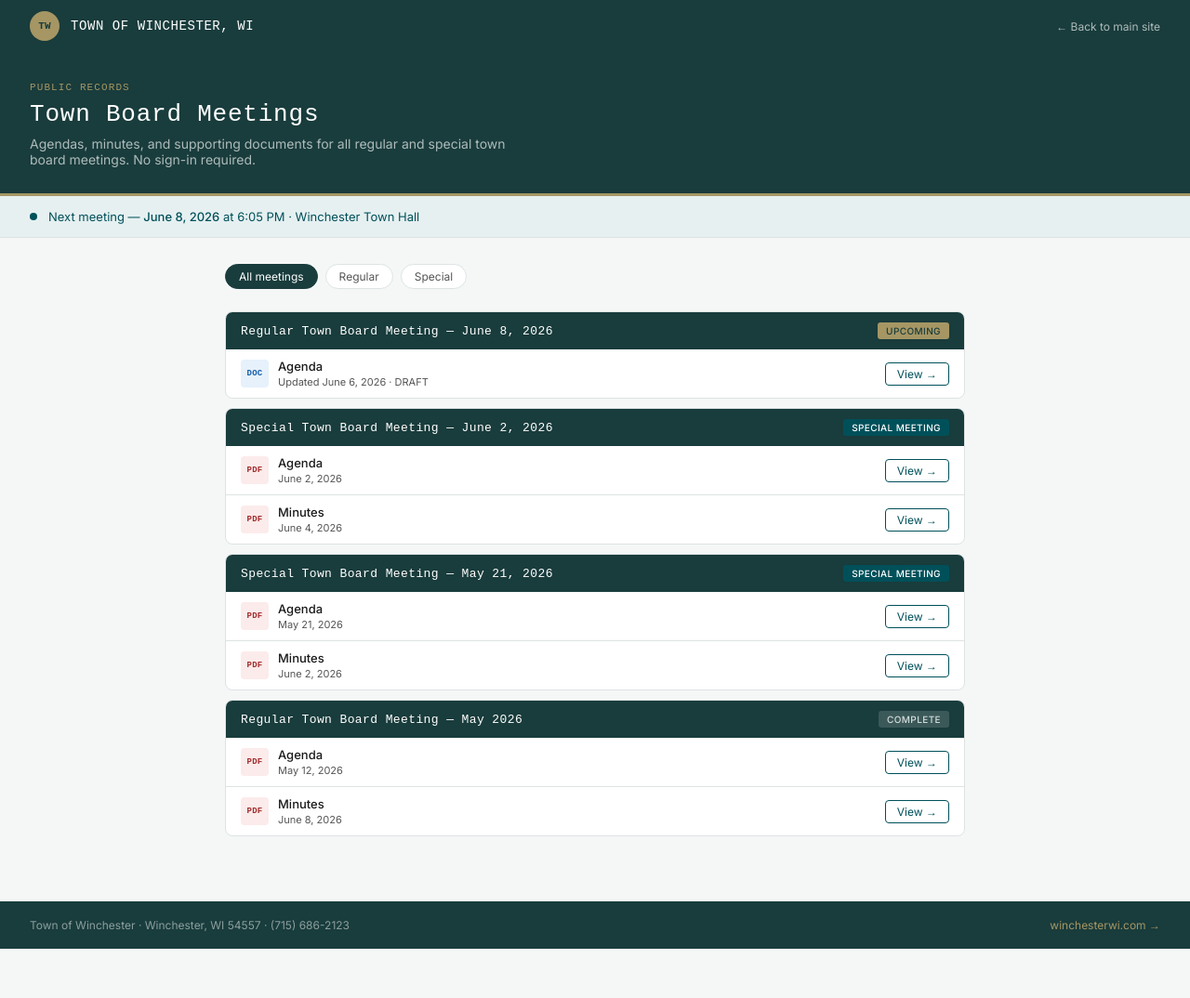
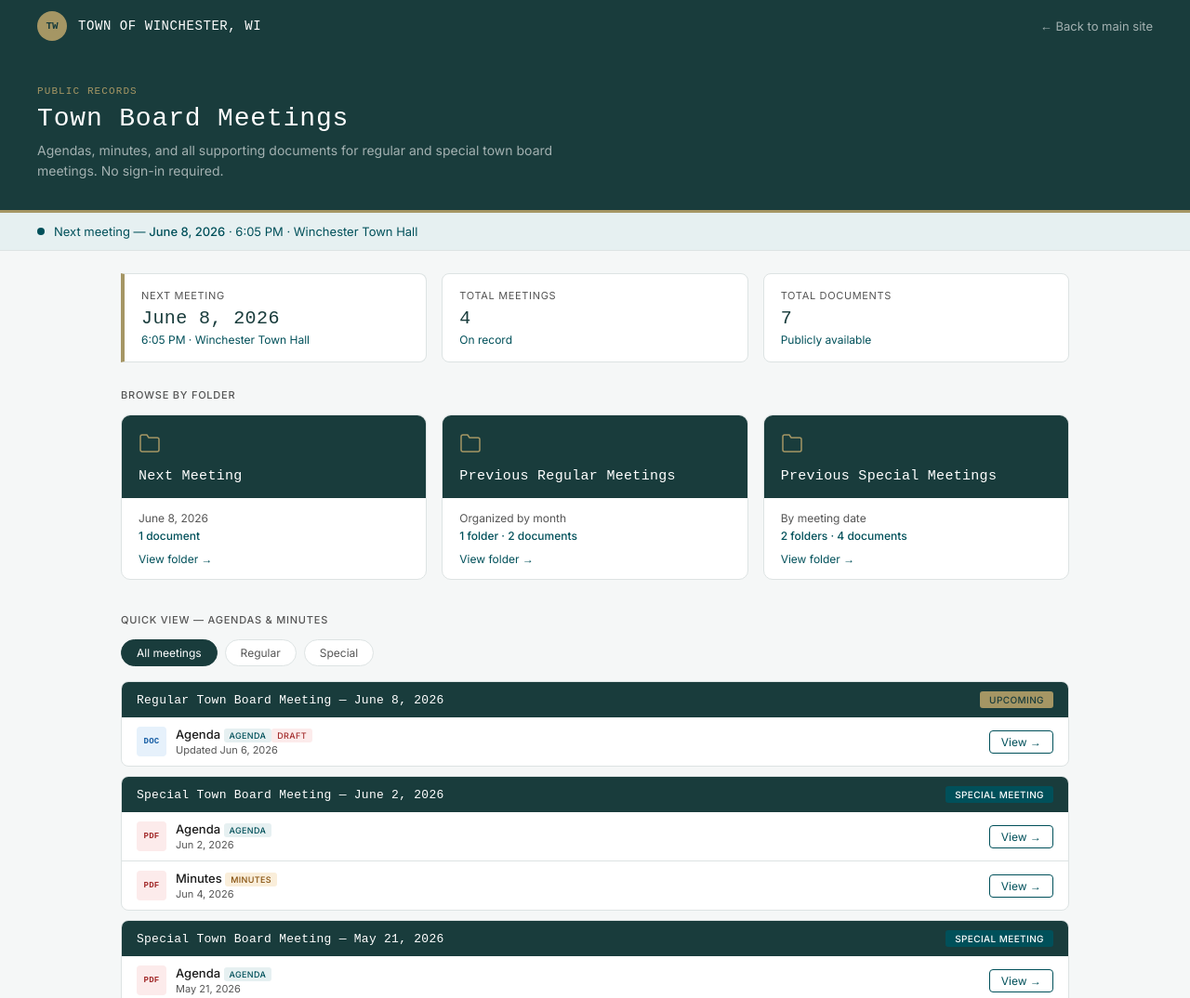
Before and after one commit to winclerk/winchester-meetings, a plain HTML site: page town-board-meetings/index.html in a window 1280 px wide. Shown: the top 1074 px of the page at 93% size. Before the commit the page ends 1021 px from the top, so only its background shows below. Drawn offline with Linux system fonts and the light colour scheme; a web font is replaced by a local one.

Commit message:
Update index.html

```diff
--- a/town-board-meetings/index.html
+++ b/town-board-meetings/index.html
@@ -4,409 +4,169 @@
   <meta charset="UTF-8">
   <meta name="viewport" content="width=device-width, initial-scale=1.0">
   <title>Town Board Meetings — Town of Winchester, WI</title>
-  <link rel="preconnect" href="https://fonts.googleapis.com">
-  <link href="https://fonts.googleapis.com/css2?family=Electrolize&family=Inter:wght@400;500&display=swap" rel="stylesheet">
-  <style>
-    *, *::before, *::after { box-sizing: border-box; margin: 0; padding: 0; }
-
-    :root {
-      --teal-dark: #193C3C;
-      --teal-mid: #00505A;
-      --teal-light: #E6F0F1;
-      --gold: #A59664;
-      --red: #A32D2D;
-      --red-light: #FCEBEB;
-      --blue: #185FA5;
-      --blue-light: #E6F1FB;
-      --text: #1a1a1a;
-      --text-muted: #555;
-      --border: #dde3e3;
-      --bg: #f5f7f7;
-      --white: #fff;
-    }
-
-    body {
-      font-family: 'Inter', sans-serif;
-      background: var(--bg);
-      color: var(--text);
-      min-height: 100vh;
-    }
-
-    .topbar {
-      background: var(--teal-dark);
-      padding: 0 32px;
-      display: flex;
-      align-items: center;
-      justify-content: space-between;
-      height: 56px;
-    }
-    .topbar-brand {
-      display: flex;
-      align-items: center;
-      gap: 12px;
-      text-decoration: none;
-    }
-    .topbar-seal {
-      width: 32px;
-      height: 32px;
-      border-radius: 50%;
-      background: var(--gold);
-      display: flex;
-      align-items: center;
-      justify-content: center;
-      font-family: 'Electrolize', monospace;
-      font-size: 11px;
-      color: var(--teal-dark);
-      font-weight: 600;
-      letter-spacing: 0.02em;
-    }
-    .topbar-name {
-      font-family: 'Electrolize', monospace;
-      font-size: 14px;
-      color: #fff;
-      letter-spacing: 0.04em;
-    }
-    .topbar-link {
-      font-size: 12px;
-      color: rgba(255,255,255,0.65);
-      text-decoration: none;
-      display: flex;
-      align-items: center;
-      gap: 4px;
-    }
-    .topbar-link:hover { color: #fff; }
-
-    .hero {
-      background: var(--teal-dark);
-      padding: 32px 32px 28px;
-      border-bottom: 3px solid var(--gold);
-    }
-    .hero-label {
-      font-family: 'Electrolize', monospace;
-      font-size: 11px;
-      color: var(--gold);
-      letter-spacing: 0.1em;
-      text-transform: uppercase;
-      margin-bottom: 8px;
-    }
-    .hero h1 {
-      font-family: 'Electrolize', monospace;
-      font-size: 26px;
-      color: #fff;
-      font-weight: 400;
-      letter-spacing: 0.03em;
-      margin-bottom: 8px;
-    }
-    .hero p {
-      font-size: 14px;
-      color: rgba(255,255,255,0.65);
-      max-width: 540px;
-    }
-
-    .next-meeting {
-      background: var(--teal-light);
-      border-bottom: 1px solid var(--border);
-      padding: 14px 32px;
-      display: flex;
-      align-items: center;
-      gap: 12px;
-    }
-    .next-dot {
-      width: 8px;
-      height: 8px;
-      border-radius: 50%;
-      background: var(--teal-mid);
-      flex-shrink: 0;
-    }
-    .next-text {
-      font-size: 13px;
-      color: var(--teal-mid);
-    }
-    .next-text strong { font-weight: 500; }
-
-    .main {
-      max-width: 860px;
-      margin: 0 auto;
-      padding: 28px 32px 60px;
-    }
-
-    .filters {
-      display: flex;
-      gap: 8px;
-      margin-bottom: 24px;
-      flex-wrap: wrap;
-    }
-    .filter-btn {
-      font-size: 12px;
-      font-family: 'Inter', sans-serif;
-      padding: 5px 14px;
-      border-radius: 20px;
-      border: 1px solid var(--border);
-      background: var(--white);
-      color: var(--text-muted);
-      cursor: pointer;
-      transition: all 0.15s;
-    }
-    .filter-btn:hover { border-color: var(--teal-mid); color: var(--teal-mid); }
-    .filter-btn.active { background: var(--teal-dark); color: #fff; border-color: var(--teal-dark); }
-
-    .meeting-card {
-      background: var(--white);
-      border: 1px solid var(--border);
-      border-radius: 8px;
-      overflow: hidden;
-      margin-bottom: 10px;
-    }
-    .meeting-card.hidden { display: none; }
-
-    .meeting-head {
-      background: var(--teal-dark);
-      padding: 11px 16px;
-      display: flex;
-      align-items: center;
-      justify-content: space-between;
-    }
-    .meeting-title {
-      font-family: 'Electrolize', monospace;
-      font-size: 13px;
-      color: #fff;
-      letter-spacing: 0.03em;
-    }
-    .meeting-badge {
-      font-size: 10px;
-      font-weight: 500;
-      padding: 3px 9px;
-      border-radius: 3px;
-      letter-spacing: 0.04em;
-      text-transform: uppercase;
-    }
-    .badge-upcoming { background: var(--gold); color: var(--teal-dark); }
-    .badge-complete { background: rgba(255,255,255,0.15); color: rgba(255,255,255,0.8); }
-    .badge-special { background: var(--teal-mid); color: #fff; }
-
-    .doc-row {
-      display: flex;
-      align-items: center;
-      justify-content: space-between;
-      padding: 10px 16px;
-      border-bottom: 1px solid var(--border);
-      transition: background 0.1s;
-    }
-    .doc-row:last-child { border-bottom: none; }
-    .doc-row:hover { background: #fafcfc; }
-
-    .doc-left { display: flex; align-items: center; gap: 10px; }
-    .doc-icon {
-      width: 30px;
-      height: 30px;
-      border-radius: 4px;
-      display: flex;
-      align-items: center;
-      justify-content: center;
-      font-family: 'Electrolize', monospace;
-      font-size: 9px;
-      font-weight: 600;
-      letter-spacing: 0.03em;
-      flex-shrink: 0;
-    }
-    .icon-pdf { background: var(--red-light); color: var(--red); }
-    .icon-doc { background: var(--blue-light); color: var(--blue); }
-    .icon-file { background: #f0f0f0; color: #666; }
-
-    .doc-name { font-size: 13px; color: var(--text); font-weight: 500; }
-    .doc-meta { font-size: 11px; color: var(--text-muted); margin-top: 2px; }
-
-    .doc-view {
-      font-size: 12px;
-      color: var(--teal-mid);
-      text-decoration: none;
-      border: 1px solid var(--teal-mid);
-      padding: 4px 12px;
-      border-radius: 4px;
-      white-space: nowrap;
-      transition: all 0.15s;
-      flex-shrink: 0;
-    }
-    .doc-view:hover { background: var(--teal-mid); color: #fff; }
-
-    .empty-state {
-      text-align: center;
-      padding: 60px 20px;
-      color: var(--text-muted);
-      font-size: 14px;
-    }
-
-    .loading {
-      text-align: center;
-      padding: 60px 20px;
-      color: var(--text-muted);
-      font-size: 14px;
-    }
-
-    footer {
-      background: var(--teal-dark);
-      padding: 18px 32px;
-      display: flex;
-      align-items: center;
-      justify-content: space-between;
-    }
-    footer span { font-size: 12px; color: rgba(255,255,255,0.5); }
-    footer a { font-size: 12px; color: var(--gold); text-decoration: none; }
-
-    @media (max-width: 600px) {
-      .topbar { padding: 0 16px; }
-      .hero { padding: 24px 16px 20px; }
-      .next-meeting { padding: 12px 16px; }
-      .main { padding: 20px 16px 40px; }
-      footer { padding: 16px; flex-direction: column; gap: 6px; text-align: center; }
-      .topbar-name { font-size: 12px; }
-    }
-  </style>
+  <link rel="stylesheet" href="shared.css">
 </head>
 <body>
 
 <div class="topbar">
-    <a class="topbar-brand" href="https://winchesterwi.com">
-      <div class="topbar-seal">TW</div>
-      <span class="topbar-name">TOWN OF WINCHESTER, WI</span>
+  <a class="brand" href="https://winchesterwi.com">
+    <div class="seal">TW</div>
+    <span class="brand-name">TOWN OF WINCHESTER, WI</span>
   </a>
-    <a class="topbar-link" href="https://winchesterwi.com">← Back to main site</a>
+  <a class="back-link" href="https://winchesterwi.com">&#8592; Back to main site</a>
 </div>
 
 <div class="hero">
   <div class="hero-label">Public records</div>
   <h1>Town Board Meetings</h1>
-    <p>Agendas, minutes, and supporting documents for all regular and special town board meetings. No sign-in required.</p>
+  <p>Agendas, minutes, and all supporting documents for regular and special town board meetings. No sign-in required.</p>
 </div>
 
-  <div class="next-meeting" id="next-meeting-banner" style="display:none;">
+<div class="next-bar" id="next-bar" style="display:none;">
   <div class="next-dot"></div>
-    <div class="next-text" id="next-meeting-text"></div>
+  <div class="next-text" id="next-text"></div>
 </div>
 
-  <div class="main">
-    <div class="filters" id="filters">
-      <button class="filter-btn active" data-filter="all">All meetings</button>
-      <button class="filter-btn" data-filter="regular">Regular</button>
-      <button class="filter-btn" data-filter="special">Special</button>
+<main>
+  <div id="stat-tiles-container"></div>
+
+  <div class="page-body">
+    <div class="section-label">Browse by folder</div>
+    <div class="folder-grid" id="folder-grid">
+      <div class="no-docs">Loading&hellip;</div>
     </div>
 
-    <div id="meetings-container">
-      <div class="loading">Loading meeting documents…</div>
+    <div class="quick-section">
+      <div class="section-label">Quick view &mdash; agendas &amp; minutes</div>
+      <div class="filter-bar">
+        <button class="filter-btn active" onclick="filterQuick('all', this)">All meetings</button>
+        <button class="filter-btn" onclick="filterQuick('regular', this)">Regular</button>
+        <button class="filter-btn" onclick="filterQuick('special', this)">Special</button>
+      </div>
+      <div id="quick-list">
+        <div class="no-docs">Loading&hellip;</div>
       </div>
     </div>
+  </div>
+</main>
 
 <footer>
-    <span>Town of Winchester · Winchester, WI 54557 · (715) 686-2123</span>
-    <a href="https://winchesterwi.com">winchesterwi.com →</a>
+  <span>Town of Winchester &middot; Winchester, WI 54557 &middot; (715) 686-2123</span>
+  <a href="https://winchesterwi.com">winchesterwi.com &rarr;</a>
 </footer>
 
+<script src="shared.js"></script>
 <script>
-    const MEETINGS_JSON = 'meetings.json';
+let allMeetings = [];
 
-    function getIconClass(filename) {
-      const ext = filename.split('.').pop().toLowerCase();
-      if (ext === 'pdf') return ['icon-pdf', 'PDF'];
-      if (['doc','docx'].includes(ext)) return ['icon-doc', 'DOC'];
-      return ['icon-file', ext.toUpperCase()];
+function filterQuick(type, el) {
+  document.querySelectorAll('.filter-bar .filter-btn').forEach(b => b.classList.remove('active'));
+  el.classList.add('active');
+  renderQuickList(type);
 }
 
-    function formatDate(dateStr) {
-      if (!dateStr) return '';
-      const d = new Date(dateStr + 'T00:00:00');
-      return d.toLocaleDateString('en-US', { month: 'long', day: 'numeric', year: 'numeric' });
-    }
+function renderQuickList(filter) {
+  const list = document.getElementById('quick-list');
+  const meetings = filter === 'all' ? allMeetings : allMeetings.filter(m => m.type === filter);
+  const agendaMinutes = meetings.map(m => ({
+    ...m,
+    documents: (m.documents || []).filter(d => getDocTag(d.filename) !== 'other')
+  })).filter(m => m.documents.length > 0);
 
-    function renderMeetings(meetings, filter) {
-      const container = document.getElementById('meetings-container');
-      container.innerHTML = '';
-
-      const filtered = filter === 'all'
-        ? meetings
-        : meetings.filter(m => m.type === filter);
-
-      if (filtered.length === 0) {
-        container.innerHTML = '<div class="empty-state">No meetings found.</div>';
+  if (!agendaMinutes.length) {
+    list.innerHTML = '<div class="no-docs">No documents found.</div>';
     return;
   }
 
-      filtered.forEach(meeting => {
-        const card = document.createElement('div');
-        card.className = 'meeting-card';
-        card.dataset.type = meeting.type;
-
-        const isUpcoming = meeting.status === 'upcoming';
-        const isSpecial = meeting.type === 'special';
-        let badgeClass = 'badge-complete';
-        let badgeLabel = 'Complete';
+  list.innerHTML = agendaMinutes.map(m => {
+    const isUpcoming = m.status === 'upcoming';
+    const isSpecial = m.type === 'special';
+    let badgeClass = 'badge-complete', badgeLabel = 'Complete';
     if (isUpcoming) { badgeClass = 'badge-upcoming'; badgeLabel = 'Upcoming'; }
     else if (isSpecial) { badgeClass = 'badge-special'; badgeLabel = 'Special Meeting'; }
 
-        let docsHtml = '';
-        (meeting.documents || []).forEach(doc => {
+    const rows = m.documents.map(doc => {
+      const tag = getDocTag(doc.filename);
+      const draft = isDraft(doc.filename);
+      const dateStr = doc.updated ? `Updated ${formatDateShort(doc.updated)}` : (doc.date ? formatDateShort(doc.date) : '');
+      const tagHtml = `<span class="file-tag tag-${tag}">${tag}</span>`;
+      const draftHtml = draft ? `<span class="file-tag tag-draft">Draft</span>` : '';
       const [iconClass, iconLabel] = getIconClass(doc.filename);
-          const updatedText = doc.updated ? `Updated ${formatDate(doc.updated)}` : (doc.date ? formatDate(doc.date) : '');
-          const draftTag = doc.draft ? ' · DRAFT' : '';
-          docsHtml += `
-            <div class="doc-row">
-              <div class="doc-left">
-                <div class="doc-icon ${iconClass}">${iconLabel}</div>
-                <div class="doc-info">
-                  <div class="doc-name">${doc.label}</div>
-                  <div class="doc-meta">${updatedText}${draftTag}</div>
+      return `
+        <div class="quick-row">
+          <div class="quick-left">
+            <div class="file-icon ${iconClass}">${iconLabel}</div>
+            <div>
+              <div class="quick-name">${doc.label || doc.filename} ${tagHtml}${draftHtml}</div>
+              ${dateStr ? `<div class="quick-meta">${dateStr}</div>` : ''}
             </div>
           </div>
-              <a class="doc-view" href="${doc.url}" target="_blank" rel="noopener">View →</a>
+          <a class="quick-view" href="${doc.url}">View &rarr;</a>
         </div>`;
-        });
+    }).join('');
 
-        if (!docsHtml) {
-          docsHtml = `<div class="doc-row"><div class="doc-meta" style="padding:4px 0;">No documents posted yet.</div></div>`;
-        }
-
-        card.innerHTML = `
-          <div class="meeting-head">
-            <div class="meeting-title">${meeting.title}</div>
-            <div class="meeting-badge ${badgeClass}">${badgeLabel}</div>
+    return `
+      <div class="quick-card" data-type="${m.type}">
+        <div class="quick-head">
+          <div class="quick-head-title">${m.title}</div>
+          <span class="meeting-badge ${badgeClass}">${badgeLabel}</span>
         </div>
-          ${docsHtml}`;
-
-        container.appendChild(card);
-      });
-    }
-
-    function setNextMeetingBanner(meetings) {
-      const upcoming = meetings.find(m => m.status === 'upcoming');
-      if (!upcoming) return;
-      const banner = document.getElementById('next-meeting-banner');
-      const text = document.getElementById('next-meeting-text');
-      const dateStr = upcoming.date ? ` — <strong>${formatDate(upcoming.date)}</strong>` : '';
-      const timeStr = upcoming.time ? ` at ${upcoming.time}` : '';
-      const locStr = upcoming.location ? ` · ${upcoming.location}` : '';
-      text.innerHTML = `Next meeting${dateStr}${timeStr}${locStr}`;
-      banner.style.display = 'flex';
+        ${rows}
+      </div>`;
+  }).join('');
 }
 
 async function init() {
   try {
-        const res = await fetch(MEETINGS_JSON + '?t=' + Date.now());
-        if (!res.ok) throw new Error('Failed to load');
-        const data = await res.json();
-        const meetings = data.meetings || [];
+    const data = await loadData();
+    allMeetings = data.meetings || [];
 
-        setNextMeetingBanner(meetings);
-        renderMeetings(meetings, 'all');
+    const upcoming = allMeetings.find(m => m.status === 'upcoming');
+    if (upcoming) {
+      const nextBar = document.getElementById('next-bar');
+      const nextText = document.getElementById('next-text');
+      const parts = [upcoming.time, upcoming.location].filter(Boolean).join(' &middot; ');
+      nextText.innerHTML = `Next meeting &mdash; <strong>${formatDate(upcoming.date)}</strong>${parts ? ' &middot; ' + parts : ''}`;
+      nextBar.style.display = 'flex';
+    }
 
-        document.getElementById('filters').addEventListener('click', e => {
-          if (!e.target.classList.contains('filter-btn')) return;
-          document.querySelectorAll('.filter-btn').forEach(b => b.classList.remove('active'));
-          e.target.classList.add('active');
-          renderMeetings(meetings, e.target.dataset.filter);
-        });
+    const totalDocs = allMeetings.reduce((s, m) => s + (m.documents || []).length, 0);
+    const nextDate = upcoming ? formatDate(upcoming.date) : 'TBD';
+    const nextSub = upcoming ? [upcoming.time, upcoming.location].filter(Boolean).join(' &middot; ') : '';
+    document.getElementById('stat-tiles-container').innerHTML = `
+      <div class="stat-tiles">
+        <div class="stat-tile stat-tile-accent">
+          <div class="stat-label">Next meeting</div>
+          <div class="stat-value">${nextDate}</div>
+          ${nextSub ? `<div class="stat-sub">${nextSub}</div>` : ''}
+        </div>
+        <div class="stat-tile">
+          <div class="stat-label">Total meetings</div>
+          <div class="stat-value">${allMeetings.length}</div>
+          <div class="stat-sub">On record</div>
+        </div>
+        <div class="stat-tile">
+          <div class="stat-label">Total documents</div>
+          <div class="stat-value">${totalDocs}</div>
+          <div class="stat-sub">Publicly available</div>
+        </div>
+      </div>`;
 
-      } catch (err) {
-        document.getElementById('meetings-container').innerHTML =
-          '<div class="empty-state">Unable to load meeting documents. Please try again later.</div>';
+    const nextMtgDocs = upcoming ? (upcoming.documents || []).length : 0;
+    const regMeetings = allMeetings.filter(m => m.type === 'regular' && m.status === 'complete');
+    const spMeetings = allMeetings.filter(m => m.type === 'special');
+    const regDocs = regMeetings.reduce((s, m) => s + (m.documents || []).length, 0);
+    const spDocs = spMeetings.reduce((s, m) => s + (m.documents || []).length, 0);
+
+    document.getElementById('folder-grid').innerHTML = `
+      ${renderFolderCard('Next Meeting', upcoming ? formatDate(upcoming.date) : 'Upcoming meeting', `${nextMtgDocs} document${nextMtgDocs !== 1 ? 's' : ''}`, 'next-meeting.html')}
+      ${renderFolderCard('Previous Regular Meetings', 'Organized by month', `${regMeetings.length} folder${regMeetings.length !== 1 ? 's' : ''} &middot; ${regDocs} documents`, 'previous-regular.html')}
+      ${renderFolderCard('Previous Special Meetings', 'By meeting date', `${spMeetings.length} folder${spMeetings.length !== 1 ? 's' : ''} &middot; ${spDocs} documents`, 'previous-special.html')}`;
+
+    renderQuickList('all');
+  } catch (e) {
+    document.getElementById('quick-list').innerHTML = '<div class="error-msg">Unable to load documents. Please try again later.</div>';
+    document.getElementById('folder-grid').innerHTML = '<div class="error-msg">Unable to load folders.</div>';
   }
 }
 
```
Lines whose indentation alone changed are shown as unchanged.
